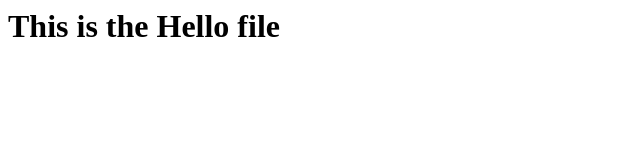
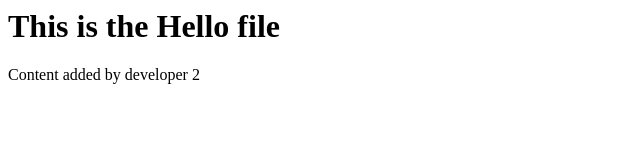
Before and after one commit to mvaskuri/website-7pm, a plain HTML site: page hello.html in a window 1280 px wide. Shown: the whole page, without its empty margins (0-640 px from the left). Drawn offline with Linux system fonts and the light colour scheme.

Commit message:
updated Hello.html

```diff
--- a/hello.html
+++ b/hello.html
@@ -1 +1,3 @@
 <h1> This is the Hello file </h1>
+
+<body>Content added by developer 2 </body>
```
